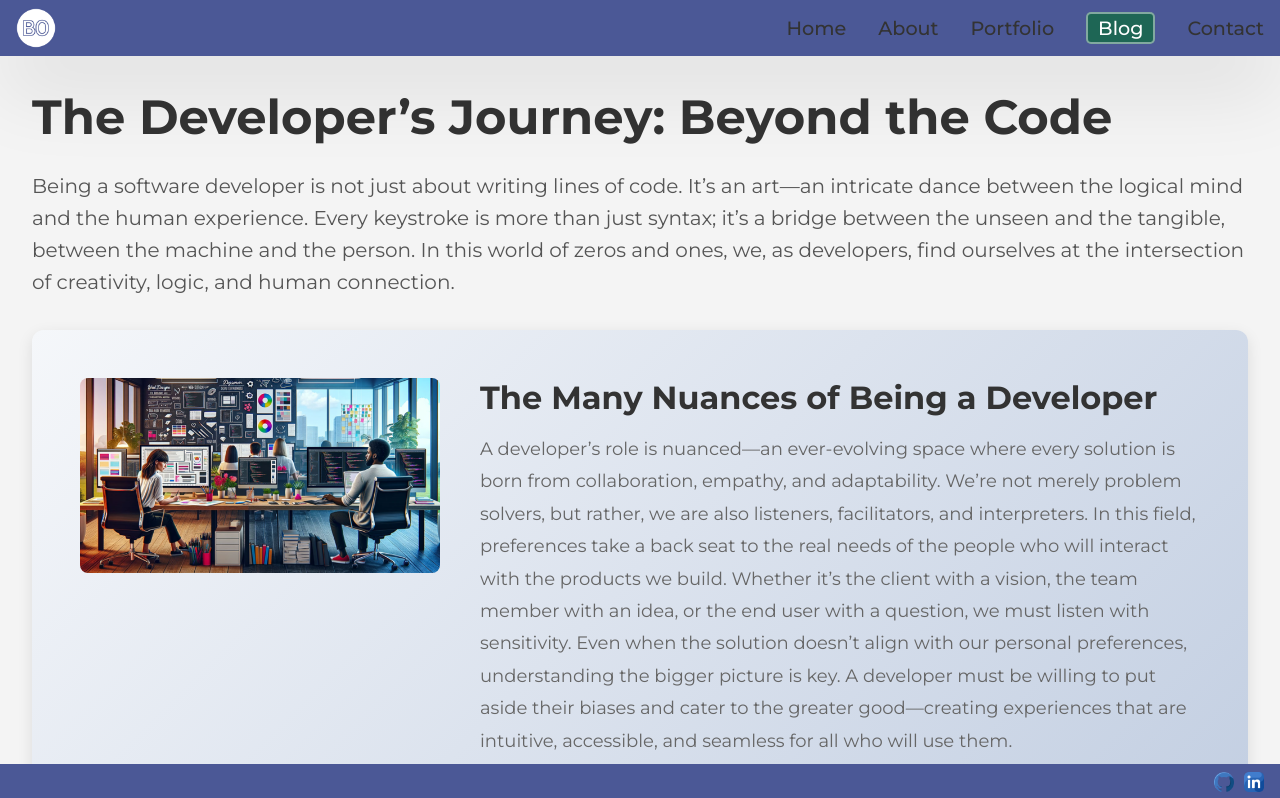
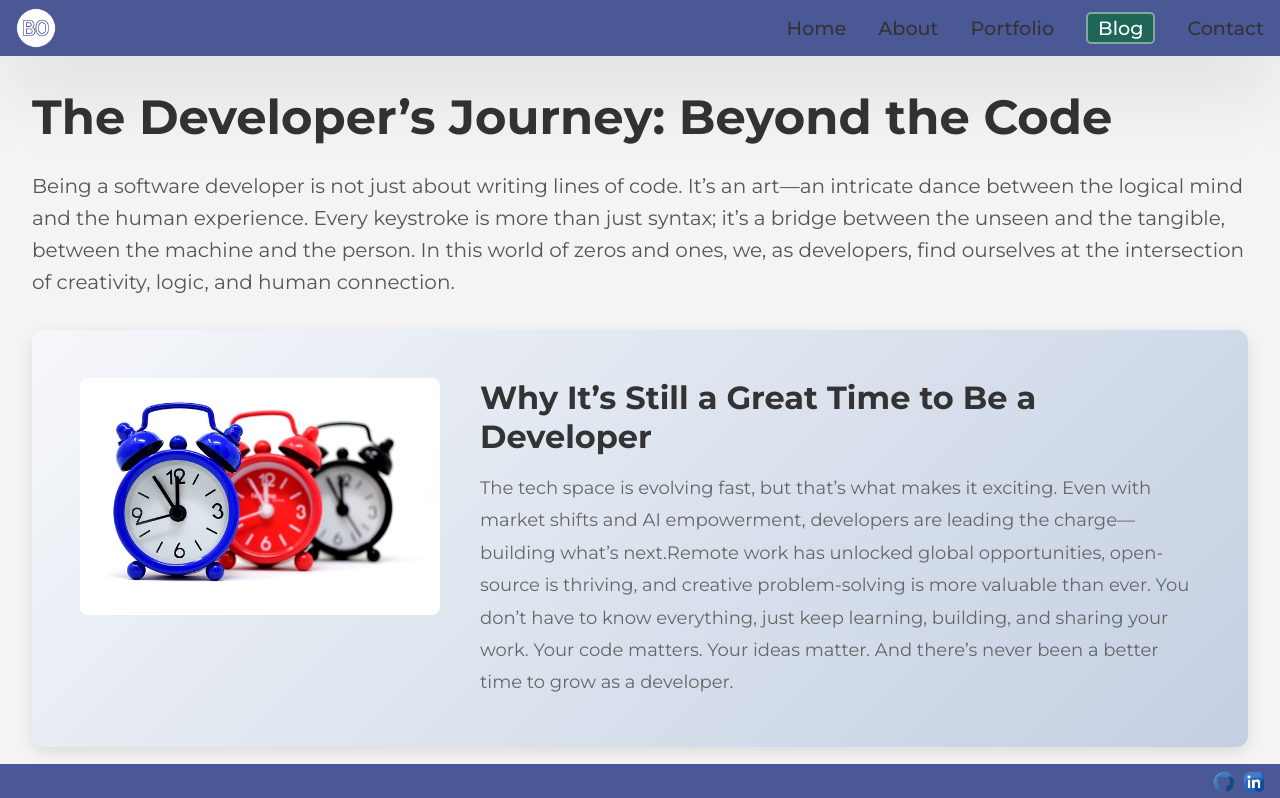
Before and after one commit to Brightosey/Portfolio, a React (Vite) app: page /blog in a window 1280 px wide. Shown: the top 798 px of the page. Built offline with nearby package versions, Linux system fonts and the light colour scheme.

Commit message:
I added a new image file clock.jpg and updated both the BlogPage and HomePage components.

```diff
--- a/src/pages/BlogPage/BlogPage.jsx
+++ b/src/pages/BlogPage/BlogPage.jsx
@@ -3,6 +3,7 @@ import blogImage1 from "../../assets/Images/blog-image-1.png";
 import blogImage2 from "../../assets/Images/blog-image-2.png";
 import blogImage3 from "../../assets/Images/blog-image-3.png";
 import blogImage4 from "../../assets/Images/blog-image-4.png";
+import blogImage5 from "../../assets/Images/clock.jpg";
 
 function BlogPage() {
   return (
@@ -16,6 +17,26 @@ function BlogPage() {
         In this world of zeros and ones, we, as developers, find ourselves at
         the intersection of creativity, logic, and human connection.
       </p>
+      <article className="blog__article">
+        <figure className="blog__figure">
+          <img src={blogImage5} alt="image" className="blog__image" />
+        </figure>
+        <div className="blog__content">
+          <h2 className="blog__subtitle">
+            Why It’s Still a Great Time to Be a Developer
+          </h2>
+          <p className="blog__text">
+            The tech space is evolving fast, but that’s what makes it exciting.
+            Even with market shifts and AI empowerment, developers are leading
+            the charge—building what’s next.Remote work has unlocked global
+            opportunities, open-source is thriving, and creative problem-solving
+            is more valuable than ever. You don’t have to know everything, just
+            keep learning, building, and sharing your work. Your code matters.
+            Your ideas matter. And there’s never been a better time to grow as a
+            developer.
+          </p>
+        </div>
+      </article>
       <article className="blog__article">
         <figure className="blog__figure">
           <img src={blogImage1} alt="image" className="blog__image" />
--- a/src/pages/Homepage/HomePage.jsx
+++ b/src/pages/Homepage/HomePage.jsx
@@ -14,7 +14,7 @@ function HomePage() {
     {
       message:
         "Bright Oyiborhoka is a talented developer. In the course of building Relo Foods website, he supported and exceeded our expectations in every way. His ability to understand and present our key messages in an imaginative and creative way gave us a huge amount of confidence in him. I can’t recommend him highly enough and we look forward to continuing our working relationship together.",
-      name: "Lukman OlaniyanLukman Olaniyan",
+      name: "Lukman Olaniyan",
       relation: "Founder @Relo Foods",
     },
     {
```
Also changed, not shown: src/assets/Images/clock.jpg (added).
